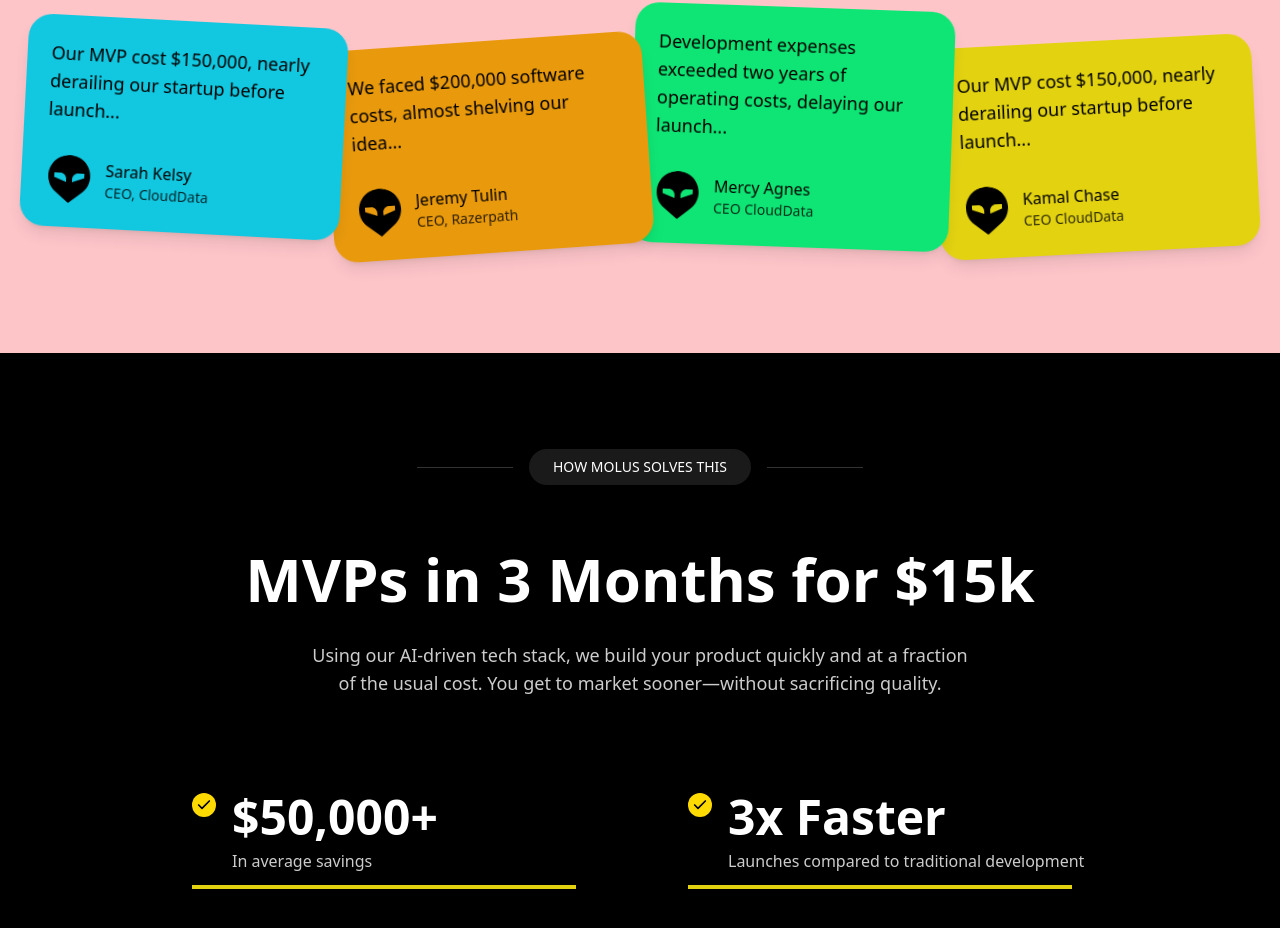
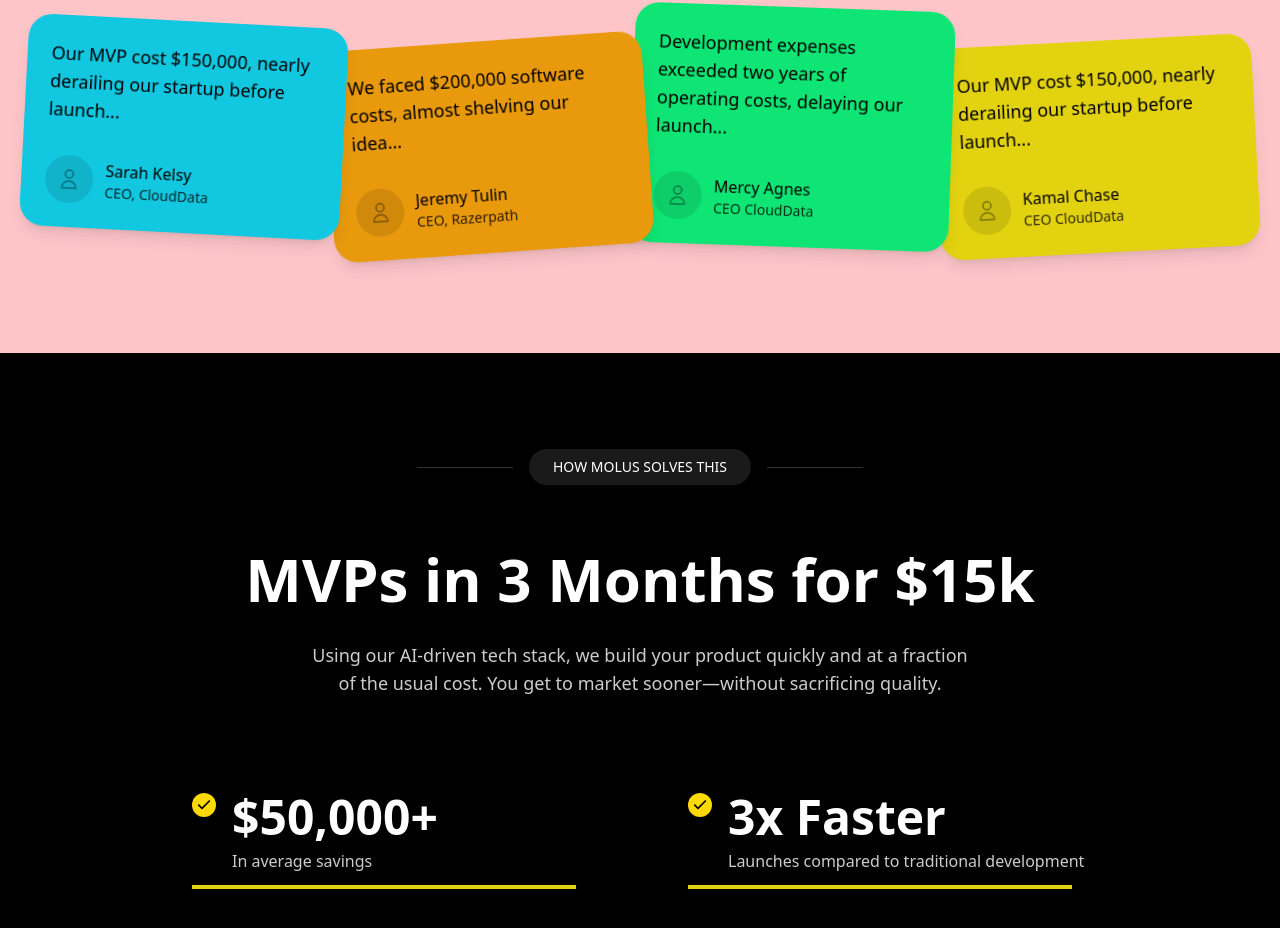
Before and after one commit to SuibhneOFoighil/molus-landing-page, a Next.js app: page / in a window 1280 px wide. Shown: the part 3123-4051 px from the top of the page. Built offline with nearby package versions, Linux system fonts and the light colour scheme.

Commit message:
Replace placeholder images with generic user icon in TheChallenge component

```diff
--- a/components/TheChallenge.tsx
+++ b/components/TheChallenge.tsx
@@ -9,7 +9,6 @@ const testimonials = [
     quote: "Our MVP cost $150,000, nearly derailing our startup before launch...",
     name: "Sarah Kelsy",
     title: "CEO, CloudData",
-    image: "/images/placeholder.svg",
     color: "#12c7e0",
     rotate: "rotate-[-4deg]"
   },
@@ -17,7 +16,6 @@ const testimonials = [
     quote: "We faced $200,000 software costs, almost shelving our idea...",
     name: "Jeremy Tulin",
     title: "CEO, Razerpath",
-    image: "/images/placeholder.svg",
     color: "#e8990c",
     rotate: "rotate-[2deg]"
   },
@@ -25,7 +23,6 @@ const testimonials = [
     quote: "Development expenses exceeded two years of operating costs, delaying our launch...",
     name: "Mercy Agnes",
     title: "CEO CloudData",
-    image: "/images/placeholder.svg",
     color: "#0ee574",
     rotate: "rotate-[-2deg]"
   },
@@ -33,7 +30,6 @@ const testimonials = [
     quote: "Our MVP cost $150,000, nearly derailing our startup before launch...",
     name: "Kamal Chase",
     title: "CEO CloudData",
-    image: "/images/placeholder.svg",
     color: "#e2d210",
     rotate: "rotate-[4deg]"
   }
@@ -148,13 +144,21 @@ export function TheChallenge() {
                       className="flex items-center gap-3"
                       whileHover={{ x: 5 }}
                     >
-                      <Image
-                        src={testimonial.image}
-                        alt={testimonial.name}
-                        width={48}
-                        height={48}
-                        className="rounded-full"
-                      />
+                      <div className="w-12 h-12 rounded-full bg-black/10 flex items-center justify-center flex-shrink-0">
+                        <svg
+                          className="w-6 h-6 text-black/40"
+                          fill="none"
+                          viewBox="0 0 24 24"
+                          stroke="currentColor"
+                        >
+                          <path
+                            strokeLinecap="round"
+                            strokeLinejoin="round"
+                            strokeWidth={1.5}
+                            d="M16 7a4 4 0 11-8 0 4 4 0 018 0zM12 14a7 7 0 00-7 7h14a7 7 0 00-7-7z"
+                          />
+                        </svg>
+                      </div>
                       <div>
                         <h3 className="font-medium text-black">{testimonial.name}</h3>
                         <p className="text-sm text-black/80">{testimonial.title}</p>
@@ -196,13 +200,21 @@ export function TheChallenge() {
                     className="flex items-center gap-3"
                     whileHover={{ x: 5 }}
                   >
-                    <Image
-                      src={testimonial.image}
-                      alt={testimonial.name}
-                      width={48}
-                      height={48}
-                      className="rounded-full"
-                    />
+                    <div className="w-12 h-12 rounded-full bg-black/10 flex items-center justify-center flex-shrink-0">
+                      <svg
+                        className="w-6 h-6 text-black/40"
+                        fill="none"
+                        viewBox="0 0 24 24"
+                        stroke="currentColor"
+                      >
+                        <path
+                          strokeLinecap="round"
+                          strokeLinejoin="round"
+                          strokeWidth={1.5}
+                          d="M16 7a4 4 0 11-8 0 4 4 0 018 0zM12 14a7 7 0 00-7 7h14a7 7 0 00-7-7z"
+                        />
+                      </svg>
+                    </div>
                     <div>
                       <h3 className="font-medium text-black">{testimonial.name}</h3>
                       <p className="text-sm text-black/80">{testimonial.title}</p>
```
